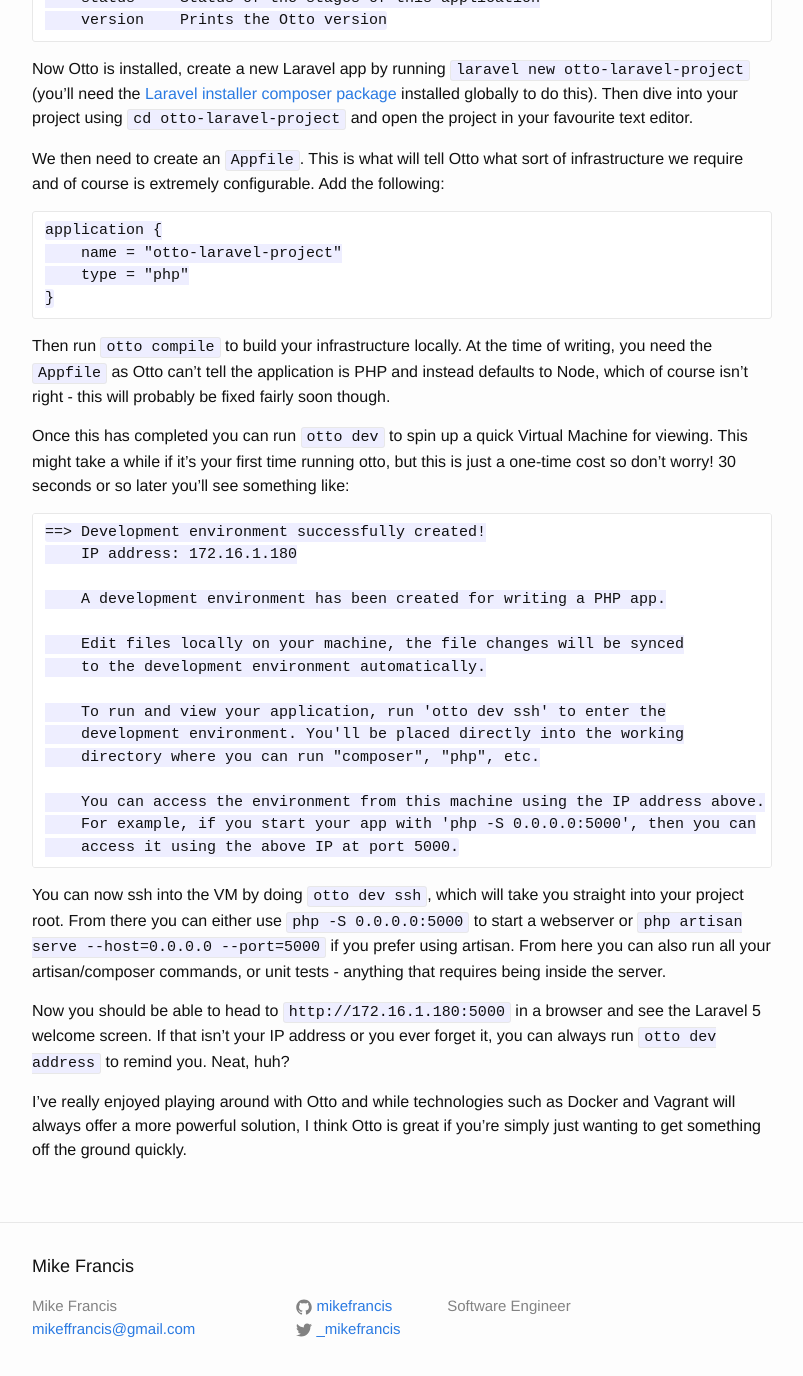
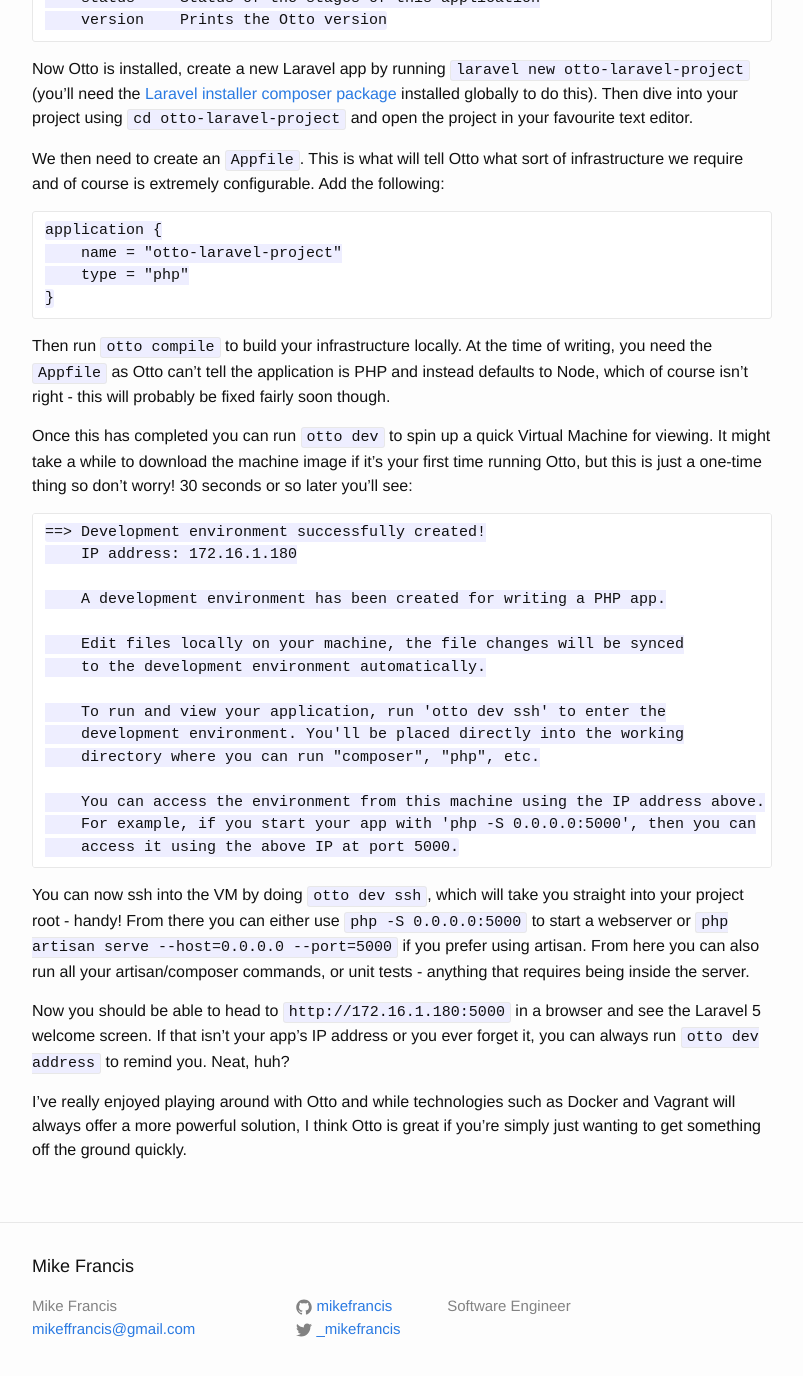
Before and after one commit to mikefrancis/mikefrancis.dev, a Jekyll site: the page built from _posts/2015-09-30-otto-laravel.markdown, in a window 1280 px wide and 1400 px high, scrolled down 694 px. Shown: the top 1376 px of the window, without its empty margins (238-1041 px from the left). Built offline with Jekyll 4.4.1, drawn with Linux system fonts in a browser that asks for light colours.

Commit message:
Minor changes

```diff
--- a/_posts/2015-09-30-otto-laravel.markdown
+++ b/_posts/2015-09-30-otto-laravel.markdown
@@ -37,7 +37,7 @@
 
 Then run `otto compile` to build your infrastructure locally. At the time of writing, you need the `Appfile` as Otto can't tell the application is PHP and instead defaults to Node, which of course isn't right - this will probably be fixed fairly soon though.
 
-Once this has completed you can run `otto dev` to spin up a quick Virtual Machine for viewing. This might take a while if it's your first time running otto, but this is just a one-time cost so don't worry! 30 seconds or so later you'll see something like:
+Once this has completed you can run `otto dev` to spin up a quick Virtual Machine for viewing. It might take a while to download the machine image if it's your first time running Otto, but this is just a one-time thing so don't worry! 30 seconds or so later you'll see:
 
     ==> Development environment successfully created!
         IP address: 172.16.1.180
@@ -55,8 +55,8 @@
         For example, if you start your app with 'php -S 0.0.0.0:5000', then you can
         access it using the above IP at port 5000.
 
-You can now ssh into the VM by doing `otto dev ssh`, which will take you straight into your project root. From there you can either use `php -S 0.0.0.0:5000` to start a webserver or `php artisan serve --host=0.0.0.0 --port=5000` if you prefer using artisan. From here you can also run all your artisan/composer commands, or unit tests - anything that requires being inside the server.
+You can now ssh into the VM by doing `otto dev ssh`, which will take you straight into your project root - handy! From there you can either use `php -S 0.0.0.0:5000` to start a webserver or `php artisan serve --host=0.0.0.0 --port=5000` if you prefer using artisan. From here you can also run all your artisan/composer commands, or unit tests - anything that requires being inside the server.
 
-Now you should be able to head to `http://172.16.1.180:5000` in a browser and see the Laravel 5 welcome screen. If that isn't your IP address or you ever forget it, you can always run `otto dev address` to remind you. Neat, huh?
+Now you should be able to head to `http://172.16.1.180:5000` in a browser and see the Laravel 5 welcome screen. If that isn't your app's IP address or you ever forget it, you can always run `otto dev address` to remind you. Neat, huh?
 
 I've really enjoyed playing around with Otto and while technologies such as Docker and Vagrant will always offer a more powerful solution, I think Otto is great if you're simply just wanting to get something off the ground quickly.
```
